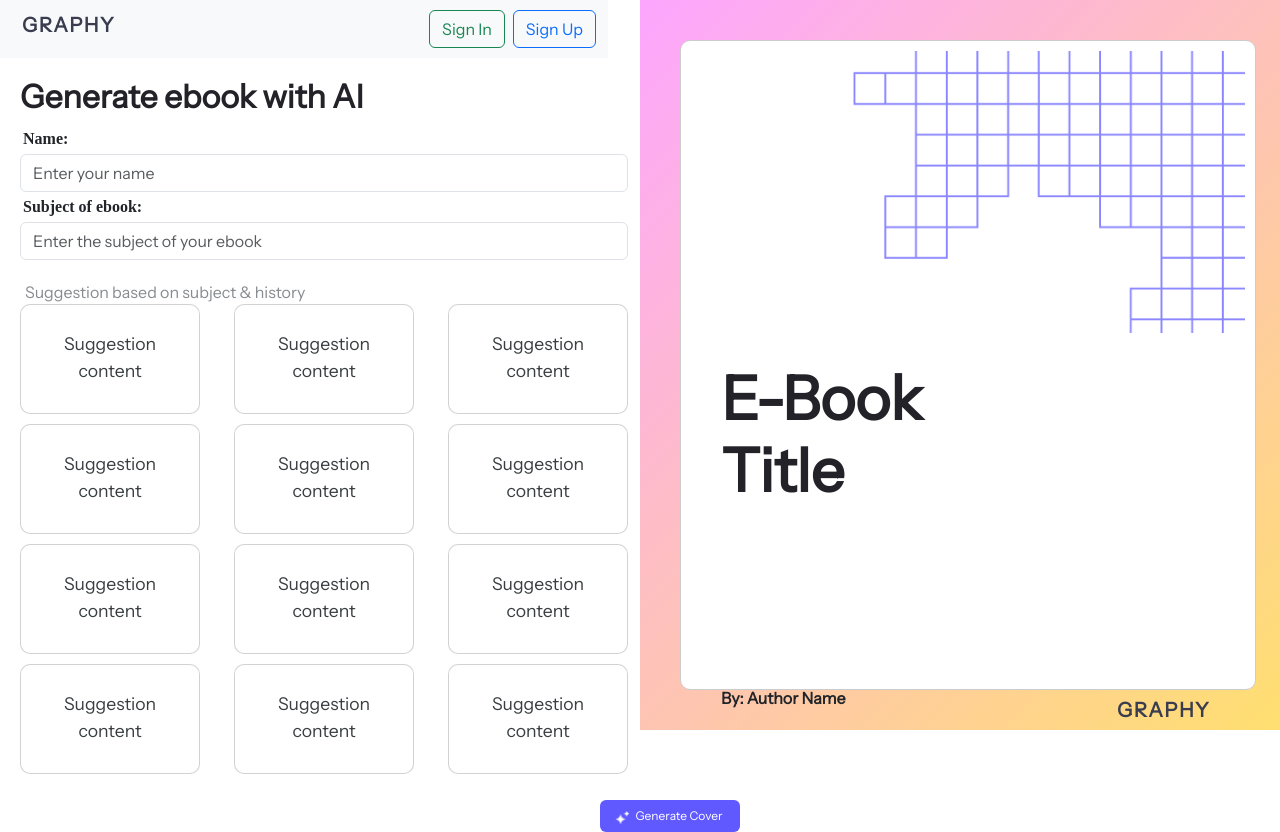
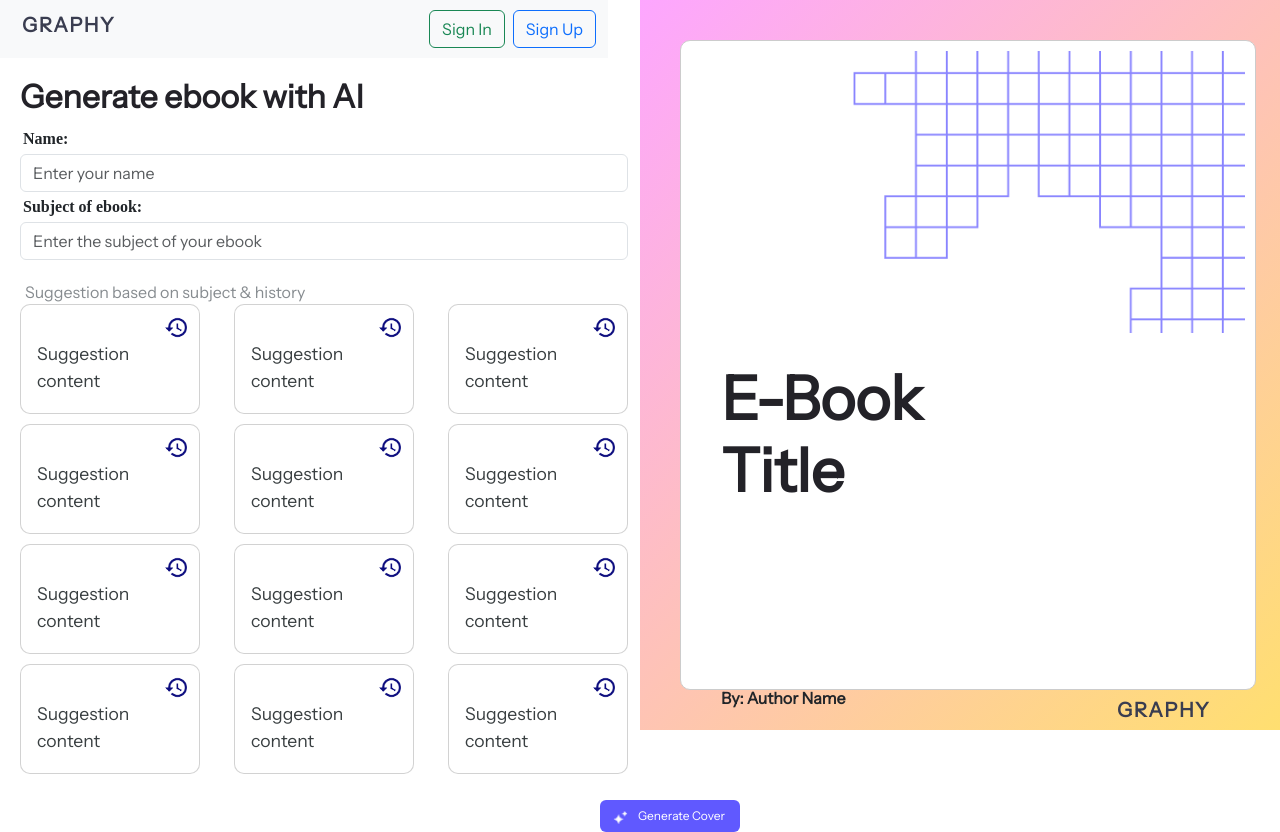
Before and after one commit to sinhaashmit10/GraphyEbook, a React (Create React App) app: page / in a window 1280 px wide. Built offline with nearby package versions, Linux system fonts and the light colour scheme.

Commit message:
Seventh Commit

```diff
--- a/src/App.css
+++ b/src/App.css
@@ -80,11 +80,17 @@
   font-weight: 1000;
 } */
 
+.card-body img{
+  position: absolute;
+  right: 10px;
+  top: 10px;
+}
+
 .card-text {
   font-family: 'Instrument Sans';
   font-size: 1.1rem;
-  text-align: center;
-  margin-top: 10px;
+  text-align: left;
+  margin-top: 20px;
   font-weight: 500;
   color: rgba(57, 63, 65, 1);
 }
@@ -102,7 +108,7 @@
 
 .btn-primary img{
   vertical-align: middle;
-  margin-right: 5px;
+  margin-right: 10px;
 }
 
 .group{
@@ -117,6 +123,10 @@
   font-family: 'Instruments Sans';
   font-weight: bolder;
   padding: 3px;
+}
+
+input::placeholder{
+  color: rgba(170, 177, 183, 1);
 }
 
 .left{
--- a/src/components/Ebookform.js
+++ b/src/components/Ebookform.js
@@ -92,6 +92,7 @@ function EbookForm() {
           <div className="card" key={index}>
             <div className="card-body">
               <p className="card-text">{content}</p>
+              <img src="history.png" style={{ maxWidth: '25px', maxHeight: '25px' }} alt="" />
             </div>
           </div>
         ))}
```
Also changed, not shown: public/history.png (added).
